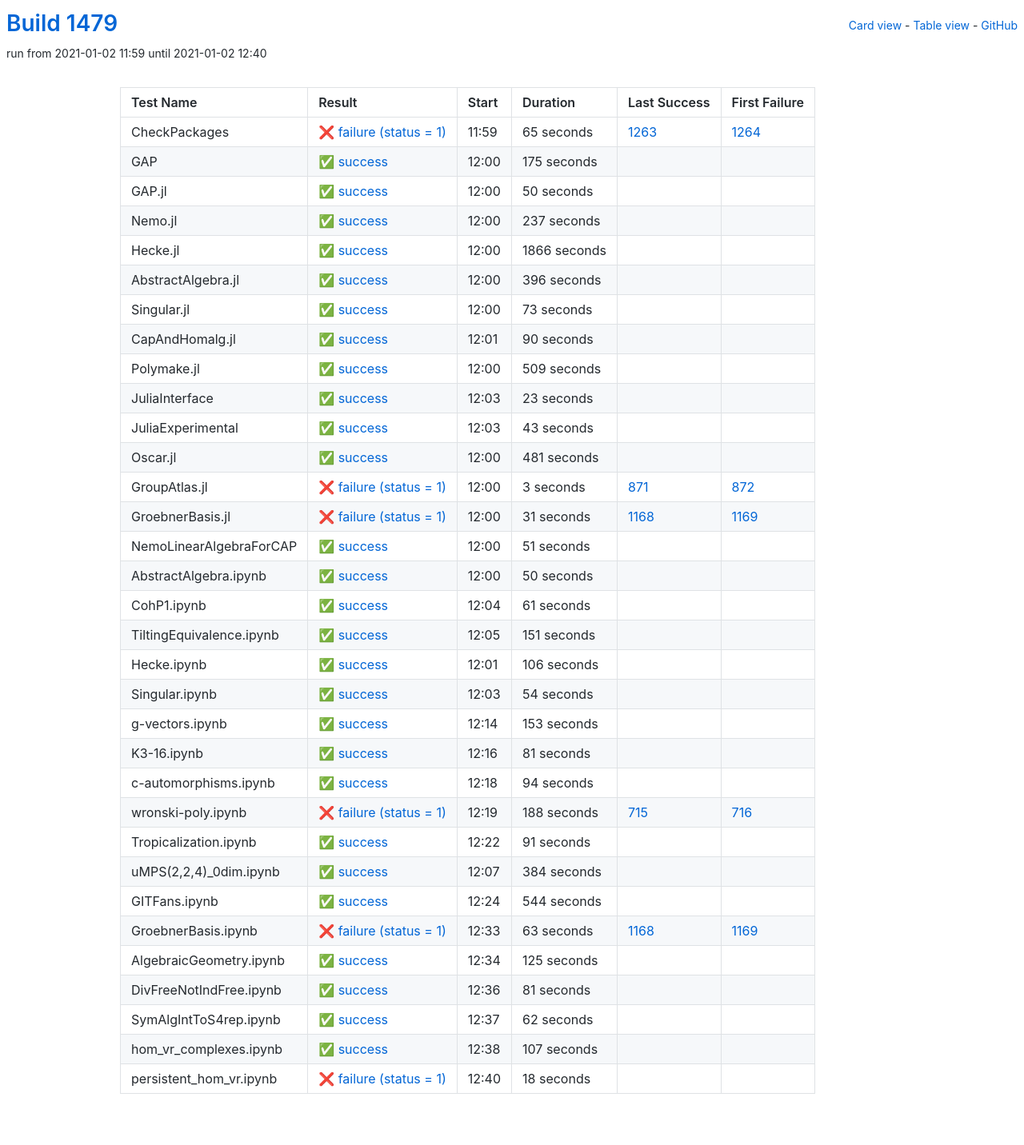
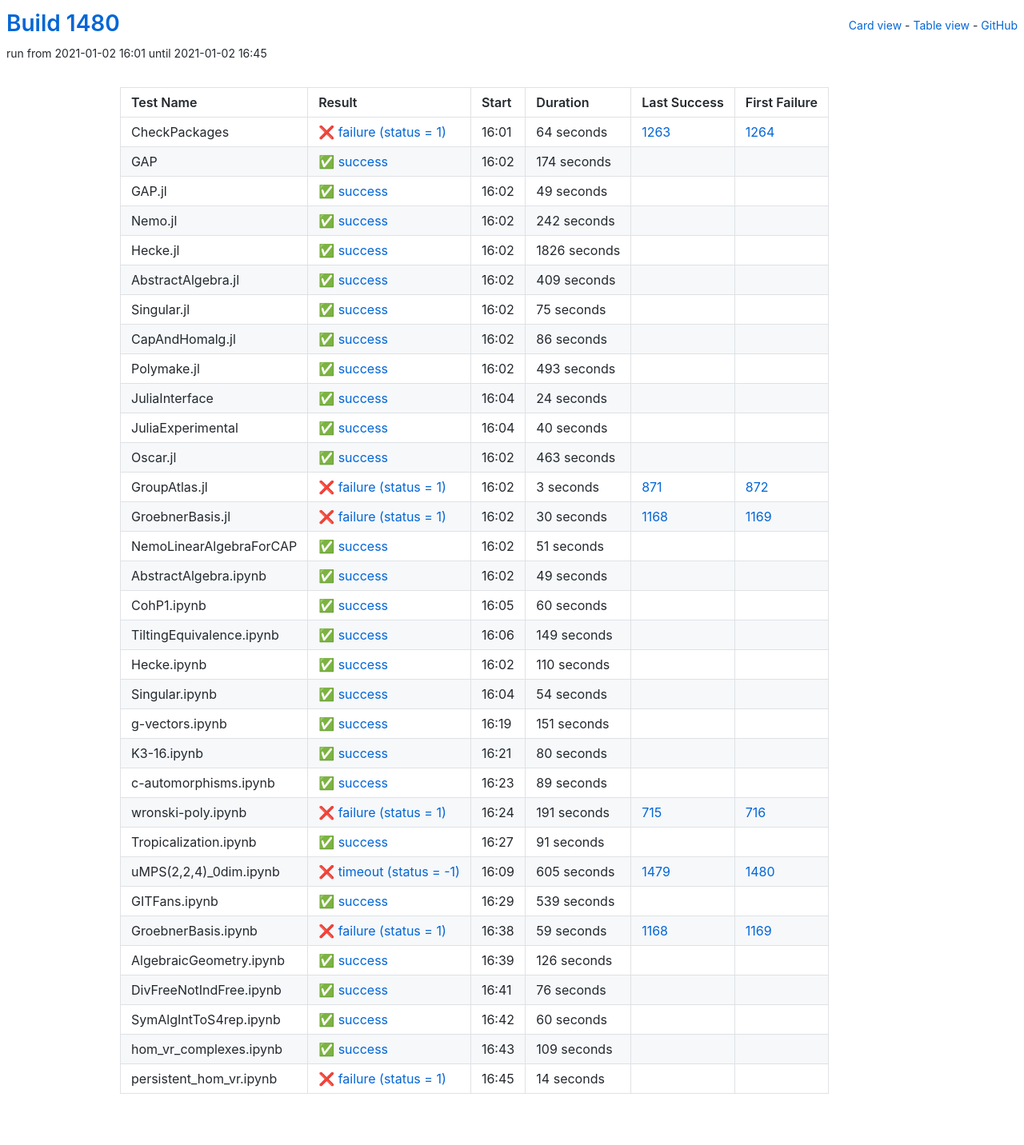
Before and after one commit to oscar-system/oscar-ci-status-stable, a Jekyll site: the page built from table.html, in a window 1280 px wide. Shown: the whole page at 80% size. Built offline with Jekyll 4.4.1, drawn with Linux system fonts in a browser that asks for light colours.

Commit message:
Build #1480

```diff
--- a/_data/ci.yml
+++ b/_data/ci.yml
@@ -1,6 +1,6 @@
 ---
-build: 1479
-build_url: https://oscarci.mathematik.uni-kl.de/job/oscar-stable/1479/
+build: 1480
+build_url: https://oscarci.mathematik.uni-kl.de/job/oscar-stable/1480/
 job: oscar-stable
 organization: oscar-system
 repo: oscar-ci-status-stable
@@ -8,152 +8,152 @@ repourl: https://github.com/oscar-system/oscar-ci-status-stable
 tests:
 - name: CheckPackages
   id: checkpackages
-  log: https://oscarci.mathematik.uni-kl.de/job/oscar-stable/1479/artifact/logs/build-1479/CheckPackages.log
-  start: 2021-01-02 11:59
+  log: https://oscarci.mathematik.uni-kl.de/job/oscar-stable/1480/artifact/logs/build-1480/CheckPackages.log
+  start: 2021-01-02 16:01
   success: false
   exitcode: 1
   status: failure
-  duration: 65
+  duration: 64
   last_success: 1263
   last_success_url: https://oscarci.mathematik.uni-kl.de/job/oscar-stable/1263/
   first_failure: 1264
   first_failure_url: https://oscarci.mathematik.uni-kl.de/job/oscar-stable/1264/
 - name: GAP
   id: gap
-  log: https://oscarci.mathematik.uni-kl.de/job/oscar-stable/1479/artifact/logs/build-1479/GAP.log
-  start: 2021-01-02 12:00
+  log: https://oscarci.mathematik.uni-kl.de/job/oscar-stable/1480/artifact/logs/build-1480/GAP.log
+  start: 2021-01-02 16:02
   success: true
   exitcode: 0
   status: success
-  duration: 175
+  duration: 174
   last_success: false
   last_success_url:
   first_failure: false
   first_failure_url:
 - name: GAP.jl
   id: gap-jl
-  log: https://oscarci.mathematik.uni-kl.de/job/oscar-stable/1479/artifact/logs/build-1479/GAP.jl.log
-  start: 2021-01-02 12:00
+  log: https://oscarci.mathematik.uni-kl.de/job/oscar-stable/1480/artifact/logs/build-1480/GAP.jl.log
+  start: 2021-01-02 16:02
   success: true
   exitcode: 0
   status: success
-  duration: 50
+  duration: 49
   last_success: false
   last_success_url:
   first_failure: false
   first_failure_url:
 - name: Nemo.jl
   id: nemo-jl
-  log: https://oscarci.mathematik.uni-kl.de/job/oscar-stable/1479/artifact/logs/build-1479/Nemo.jl.log
-  start: 2021-01-02 12:00
+  log: https://oscarci.mathematik.uni-kl.de/job/oscar-stable/1480/artifact/logs/build-1480/Nemo.jl.log
+  start: 2021-01-02 16:02
   success: true
   exitcode: 0
   status: success
-  duration: 237
+  duration: 242
   last_success: false
   last_success_url:
   first_failure: false
   first_failure_url:
 - name: Hecke.jl
   id: hecke-jl
-  log: https://oscarci.mathematik.uni-kl.de/job/oscar-stable/1479/artifact/logs/build-1479/Hecke.jl.log
-  start: 2021-01-02 12:00
+  log: https://oscarci.mathematik.uni-kl.de/job/oscar-stable/1480/artifact/logs/build-1480/Hecke.jl.log
+  start: 2021-01-02 16:02
   success: true
   exitcode: 0
   status: success
-  duration: 1866
+  duration: 1826
   last_success: false
   last_success_url:
   first_failure: false
   first_failure_url:
 - name: AbstractAlgebra.jl
   id: abstractalgebra-jl
-  log: https://oscarci.mathematik.uni-kl.de/job/oscar-stable/1479/artifact/logs/build-1479/AbstractAlgebra.jl.log
-  start: 2021-01-02 12:00
+  log: https://oscarci.mathematik.uni-kl.de/job/oscar-stable/1480/artifact/logs/build-1480/AbstractAlgebra.jl.log
+  start: 2021-01-02 16:02
   success: true
   exitcode: 0
   status: success
-  duration: 396
+  duration: 409
   last_success: false
   last_success_url:
   first_failure: false
   first_failure_url:
 - name: Singular.jl
   id: singular-jl
-  log: https://oscarci.mathematik.uni-kl.de/job/oscar-stable/1479/artifact/logs/build-1479/Singular.jl.log
-  start: 2021-01-02 12:00
+  log: https://oscarci.mathematik.uni-kl.de/job/oscar-stable/1480/artifact/logs/build-1480/Singular.jl.log
+  start: 2021-01-02 16:02
   success: true
   exitcode: 0
   status: success
-  duration: 73
+  duration: 75
   last_success: false
   last_success_url:
   first_failure: false
   first_failure_url:
 - name: CapAndHomalg.jl
   id: capandhomalg-jl
-  log: https://oscarci.mathematik.uni-kl.de/job/oscar-stable/1479/artifact/logs/build-1479/CapAndHomalg.jl.log
-  start: 2021-01-02 12:01
+  log: https://oscarci.mathematik.uni-kl.de/job/oscar-stable/1480/artifact/logs/build-1480/CapAndHomalg.jl.log
+  start: 2021-01-02 16:02
   success: true
   exitcode: 0
   status: success
-  duration: 90
+  duration: 86
   last_success: false
   last_success_url:
   first_failure: false
   first_failure_url:
 - name: Polymake.jl
   id: polymake-jl
-  log: https://oscarci.mathematik.uni-kl.de/job/oscar-stable/1479/artifact/logs/build-1479/Polymake.jl.log
-  start: 2021-01-02 12:00
+  log: https://oscarci.mathematik.uni-kl.de/job/oscar-stable/1480/artifact/logs/build-1480/Polymake.jl.log
+  start: 2021-01-02 16:02
   success: true
   exitcode: 0
   status: success
-  duration: 509
+  duration: 493
   last_success: false
   last_success_url:
   first_failure: false
   first_failure_url:
 - name: JuliaInterface
   id: juliainterface
-  log: https://oscarci.mathematik.uni-kl.de/job/oscar-stable/1479/artifact/logs/build-1479/JuliaInterface.log
-  start: 2021-01-02 12:03
+  log: https://oscarci.mathematik.uni-kl.de/job/oscar-stable/1480/artifact/logs/build-1480/JuliaInterface.log
+  start: 2021-01-02 16:04
   success: true
   exitcode: 0
   status: success
-  duration: 23
+  duration: 24
   last_success: false
   last_success_url:
   first_failure: false
   first_failure_url:
 - name: JuliaExperimental
   id: juliaexperimental
-  log: https://oscarci.mathematik.uni-kl.de/job/oscar-stable/1479/artifact/logs/build-1479/JuliaExperimental.log
-  start: 2021-01-02 12:03
+  log: https://oscarci.mathematik.uni-kl.de/job/oscar-stable/1480/artifact/logs/build-1480/JuliaExperimental.log
+  start: 2021-01-02 16:04
   success: true
   exitcode: 0
   status: success
-  duration: 43
+  duration: 40
   last_success: false
   last_success_url:
   first_failure: false
   first_failure_url:
 - name: Oscar.jl
   id: oscar-jl
-  log: https://oscarci.mathematik.uni-kl.de/job/oscar-stable/1479/artifact/logs/build-1479/Oscar.jl.log
-  start: 2021-01-02 12:00
+  log: https://oscarci.mathematik.uni-kl.de/job/oscar-stable/1480/artifact/logs/build-1480/Oscar.jl.log
+  start: 2021-01-02 16:02
   success: true
   exitcode: 0
   status: success
-  duration: 481
+  duration: 463
   last_success: false
   last_success_url:
   first_failure: false
   first_failure_url:
 - name: GroupAtlas.jl
   id: groupatlas-jl
-  log: https://oscarci.mathematik.uni-kl.de/job/oscar-stable/1479/artifact/logs/build-1479/GroupAtlas.jl.log
-  start: 2021-01-02 12:00
+  log: https://oscarci.mathematik.uni-kl.de/job/oscar-stable/1480/artifact/logs/build-1480/GroupAtlas.jl.log
+  start: 2021-01-02 16:02
   success: false
   exitcode: 1
   status: failure
@@ -164,20 +164,20 @@ tests:
   first_failure_url: https://oscarci.mathematik.uni-kl.de/job/oscar-stable/872/
 - name: GroebnerBasis.jl
   id: groebnerbasis-jl
-  log: https://oscarci.mathematik.uni-kl.de/job/oscar-stable/1479/artifact/logs/build-1479/GroebnerBasis.jl.log
-  start: 2021-01-02 12:00
+  log: https://oscarci.mathematik.uni-kl.de/job/oscar-stable/1480/artifact/logs/build-1480/GroebnerBasis.jl.log
+  start: 2021-01-02 16:02
   success: false
   exitcode: 1
   status: failure
-  duration: 31
+  duration: 30
   last_success: 1168
   last_success_url: https://oscarci.mathematik.uni-kl.de/job/oscar-stable/1168/
   first_failure: 1169
   first_failure_url: https://oscarci.mathematik.uni-kl.de/job/oscar-stable/1169/
 - name: NemoLinearAlgebraForCAP
   id: nemolinearalgebraforcap
-  log: https://oscarci.mathematik.uni-kl.de/job/oscar-stable/1479/artifact/logs/build-1479/NemoLinearAlgebraForCAP.log
-  start: 2021-01-02 12:00
+  log: https://oscarci.mathematik.uni-kl.de/job/oscar-stable/1480/artifact/logs/build-1480/NemoLinearAlgebraForCAP.log
+  start: 2021-01-02 16:02
   success: true
   exitcode: 0
   status: success
@@ -188,56 +188,56 @@ tests:
   first_failure_url:
 - name: AbstractAlgebra.ipynb
   id: abstractalgebra-ipynb
-  log: https://oscarci.mathematik.uni-kl.de/job/oscar-stable/1479/artifact/logs/build-1479/AbstractAlgebra.ipynb.log
-  start: 2021-01-02 12:00
+  log: https://oscarci.mathematik.uni-kl.de/job/oscar-stable/1480/artifact/logs/build-1480/AbstractAlgebra.ipynb.log
+  start: 2021-01-02 16:02
   success: true
   exitcode: 0
   status: success
-  duration: 50
+  duration: 49
   last_success: false
   last_success_url:
   first_failure: false
   first_failure_url:
 - name: CohP1.ipynb
   id: cohp1-ipynb
-  log: https://oscarci.mathematik.uni-kl.de/job/oscar-stable/1479/artifact/logs/build-1479/CohP1.ipynb.log
-  start: 2021-01-02 12:04
+  log: https://oscarci.mathematik.uni-kl.de/job/oscar-stable/1480/artifact/logs/build-1480/CohP1.ipynb.log
+  start: 2021-01-02 16:05
   success: true
   exitcode: 0
   status: success
-  duration: 61
+  duration: 60
   last_success: false
   last_success_url:
   first_failure: false
   first_failure_url:
 - name: TiltingEquivalence.ipynb
   id: tiltingequivalence-ipynb
-  log: https://oscarci.mathematik.uni-kl.de/job/oscar-stable/1479/artifact/logs/build-1479/TiltingEquivalence.ipynb.log
-  start: 2021-01-02 12:05
+  log: https://oscarci.mathematik.uni-kl.de/job/oscar-stable/1480/artifact/logs/build-1480/TiltingEquivalence.ipynb.log
+  start: 2021-01-02 16:06
   success: true
   exitcode: 0
   status: success
-  duration: 151
+  duration: 149
   last_success: false
   last_success_url:
   first_failure: false
   first_failure_url:
 - name: Hecke.ipynb
   id: hecke-ipynb
-  log: https://oscarci.mathematik.uni-kl.de/job/oscar-stable/1479/artifact/logs/build-1479/Hecke.ipynb.log
-  start: 2021-01-02 12:01
+  log: https://oscarci.mathematik.uni-kl.de/job/oscar-stable/1480/artifact/logs/build-1480/Hecke.ipynb.log
+  start: 2021-01-02 16:02
   success: true
   exitcode: 0
   status: success
-  duration: 106
+  duration: 110
   last_success: false
   last_success_url:
   first_failure: false
   first_failure_url:
 - name: Singular.ipynb
   id: singular-ipynb
-  log: https://oscarci.mathematik.uni-kl.de/job/oscar-stable/1479/artifact/logs/build-1479/Singular.ipynb.log
-  start: 2021-01-02 12:03
+  log: https://oscarci.mathematik.uni-kl.de/job/oscar-stable/1480/artifact/logs/build-1480/Singular.ipynb.log
+  start: 2021-01-02 16:04
   success: true
   exitcode: 0
   status: success
@@ -248,56 +248,56 @@ tests:
   first_failure_url:
 - name: g-vectors.ipynb
   id: g-vectors-ipynb
-  log: https://oscarci.mathematik.uni-kl.de/job/oscar-stable/1479/artifact/logs/build-1479/g-vectors.ipynb.log
-  start: 2021-01-02 12:14
+  log: https://oscarci.mathematik.uni-kl.de/job/oscar-stable/1480/artifact/logs/build-1480/g-vectors.ipynb.log
+  start: 2021-01-02 16:19
   success: true
   exitcode: 0
   status: success
-  duration: 153
+  duration: 151
   last_success: false
   last_success_url:
   first_failure: false
   first_failure_url:
 - name: K3-16.ipynb
   id: k3-16-ipynb
-  log: https://oscarci.mathematik.uni-kl.de/job/oscar-stable/1479/artifact/logs/build-1479/K3-16.ipynb.log
-  start: 2021-01-02 12:16
+  log: https://oscarci.mathematik.uni-kl.de/job/oscar-stable/1480/artifact/logs/build-1480/K3-16.ipynb.log
+  start: 2021-01-02 16:21
   success: true
   exitcode: 0
   status: success
-  duration: 81
+  duration: 80
   last_success: false
   last_success_url:
   first_failure: false
   first_failure_url:
 - name: c-automorphisms.ipynb
   id: c-automorphisms-ipynb
-  log: https://oscarci.mathematik.uni-kl.de/job/oscar-stable/1479/artifact/logs/build-1479/c-automorphisms.ipynb.log
-  start: 2021-01-02 12:18
+  log: https://oscarci.mathematik.uni-kl.de/job/oscar-stable/1480/artifact/logs/build-1480/c-automorphisms.ipynb.log
+  start: 2021-01-02 16:23
   success: true
   exitcode: 0
   status: success
-  duration: 94
+  duration: 89
   last_success: false
   last_success_url:
   first_failure: false
   first_failure_url:
 - name: wronski-poly.ipynb
   id: wronski-poly-ipynb
-  log: https://oscarci.mathematik.uni-kl.de/job/oscar-stable/1479/artifact/logs/build-1479/wronski-poly.ipynb.log
-  start: 2021-01-02 12:19
+  log: https://oscarci.mathematik.uni-kl.de/job/oscar-stable/1480/artifact/logs/build-1480/wronski-poly.ipynb.log
+  start: 2021-01-02 16:24
   success: false
   exitcode: 1
   status: failure
-  duration: 188
+  duration: 191
   last_success: 715
   last_success_url: https://oscarci.mathematik.uni-kl.de/job/oscar-stable/715/
   first_failure: 716
   first_failure_url: https://oscarci.mathematik.uni-kl.de/job/oscar-stable/716/
 - name: Tropicalization.ipynb
   id: tropicalization-ipynb
-  log: https://oscarci.mathematik.uni-kl.de/job/oscar-stable/1479/artifact/logs/build-1479/Tropicalization.ipynb.log
-  start: 2021-01-02 12:22
+  log: https://oscarci.mathematik.uni-kl.de/job/oscar-stable/1480/artifact/logs/build-1480/Tropicalization.ipynb.log
+  start: 2021-01-02 16:27
   success: true
   exitcode: 0
   status: success
@@ -308,96 +308,96 @@ tests:
   first_failure_url:
 - name: uMPS(2,2,4)_0dim.ipynb
   id: umps-2-2-4-0dim-ipynb
-  log: https://oscarci.mathematik.uni-kl.de/job/oscar-stable/1479/artifact/logs/build-1479/uMPS-2-2-4-_0dim.ipynb.log
-  start: 2021-01-02 12:07
+  log: https://oscarci.mathematik.uni-kl.de/job/oscar-stable/1480/artifact/logs/build-1480/uMPS-2-2-4-_0dim.ipynb.log
+  start: 2021-01-02 16:09
+  success: false
+  exitcode: -1
+  status: timeout
+  duration: 605
+  last_success: 1479
+  last_success_url: https://oscarci.mathematik.uni-kl.de/job/oscar-stable/1479/
+  first_failure: 1480
+  first_failure_url: https://oscarci.mathematik.uni-kl.de/job/oscar-stable/1480/
+- name: GITFans.ipynb
+  id: gitfans-ipynb
+  log: https://oscarci.mathematik.uni-kl.de/job/oscar-stable/1480/artifact/logs/build-1480/GITFans.ipynb.log
+  start: 2021-01-02 16:29
   success: true
   exitcode: 0
   status: success
-  duration: 384
-  last_success: false
-  last_success_url:
-  first_failure: false
-  first_failure_url:
-- name: GITFans.ipynb
-  id: gitfans-ipynb
-  log: https://oscarci.mathematik.uni-kl.de/job/oscar-stable/1479/artifact/logs/build-1479/GITFans.ipynb.log
-  start: 2021-01-02 12:24
-  success: true
-  exitcode: 0
-  status: success
-  duration: 544
+  duration: 539
   last_success: false
   last_success_url:
   first_failure: false
   first_failure_url:
 - name: GroebnerBasis.ipynb
   id: groebnerbasis-ipynb
-  log: https://oscarci.mathematik.uni-kl.de/job/oscar-stable/1479/artifact/logs/build-1479/GroebnerBasis.ipynb.log
-  start: 2021-01-02 12:33
+  log: https://oscarci.mathematik.uni-kl.de/job/oscar-stable/1480/artifact/logs/build-1480/GroebnerBasis.ipynb.log
+  start: 2021-01-02 16:38
   success: false
   exitcode: 1
   status: failure
-  duration: 63
+  duration: 59
   last_success: 1168
   last_success_url: https://oscarci.mathematik.uni-kl.de/job/oscar-stable/1168/
   first_failure: 1169
   first_failure_url: https://oscarci.mathematik.uni-kl.de/job/oscar-stable/1169/
 - name: AlgebraicGeometry.ipynb
   id: algebraicgeometry-ipynb
-  log: https://oscarci.mathematik.uni-kl.de/job/oscar-stable/1479/artifact/logs/build-1479/AlgebraicGeometry.ipynb.log
-  start: 2021-01-02 12:34
+  log: https://oscarci.mathematik.uni-kl.de/job/oscar-stable/1480/artifact/logs/build-1480/AlgebraicGeometry.ipynb.log
+  start: 2021-01-02 16:39
   success: true
   exitcode: 0
   status: success
-  duration: 125
+  duration: 126
   last_success: false
   last_success_url:
   first_failure: false
   first_failure_url:
 - name: DivFreeNotIndFree.ipynb
   id: divfreenotindfree-ipynb
-  log: https://oscarci.mathematik.uni-kl.de/job/oscar-stable/1479/artifact/logs/build-1479/DivFreeNotIndFree.ipynb.log
-  start: 2021-01-02 12:36
+  log: https://oscarci.mathematik.uni-kl.de/job/oscar-stable/1480/artifact/logs/build-1480/DivFreeNotIndFree.ipynb.log
+  start: 2021-01-02 16:41
   success: true
   exitcode: 0
   status: success
-  duration: 81
+  duration: 76
   last_success: false
   last_success_url:
   first_failure: false
   first_failure_url:
 - name: SymAlgIntToS4rep.ipynb
   id: symalginttos4rep-ipynb
-  log: https://oscarci.mathematik.uni-kl.de/job/oscar-stable/1479/artifact/logs/build-1479/SymAlgIntToS4rep.ipynb.log
-  start: 2021-01-02 12:37
+  log: https://oscarci.mathematik.uni-kl.de/job/oscar-stable/1480/artifact/logs/build-1480/SymAlgIntToS4rep.ipynb.log
+  start: 2021-01-02 16:42
   success: true
   exitcode: 0
   status: success
-  duration: 62
+  duration: 60
   last_success: false
   last_success_url:
   first_failure: false
   first_failure_url:
 - name: hom_vr_complexes.ipynb
   id: hom-vr-complexes-ipynb
-  log: https://oscarci.mathematik.uni-kl.de/job/oscar-stable/1479/artifact/logs/build-1479/hom_vr_complexes.ipynb.log
-  start: 2021-01-02 12:38
+  log: https://oscarci.mathematik.uni-kl.de/job/oscar-stable/1480/artifact/logs/build-1480/hom_vr_complexes.ipynb.log
+  start: 2021-01-02 16:43
   success: true
   exitcode: 0
   status: success
-  duration: 107
+  duration: 109
   last_success: false
   last_success_url:
   first_failure: false
   first_failure_url:
 - name: persistent_hom_vr.ipynb
   id: persistent-hom-vr-ipynb
-  log: https://oscarci.mathematik.uni-kl.de/job/oscar-stable/1479/artifact/logs/build-1479/persistent_hom_vr.ipynb.log
-  start: 2021-01-02 12:40
+  log: https://oscarci.mathematik.uni-kl.de/job/oscar-stable/1480/artifact/logs/build-1480/persistent_hom_vr.ipynb.log
+  start: 2021-01-02 16:45
   success: false
   exitcode: 1
   status: failure
-  duration: 18
+  duration: 14
   last_success: false
   last_success_url:
   first_failure: false
```
Also changed, not shown: README.md.
